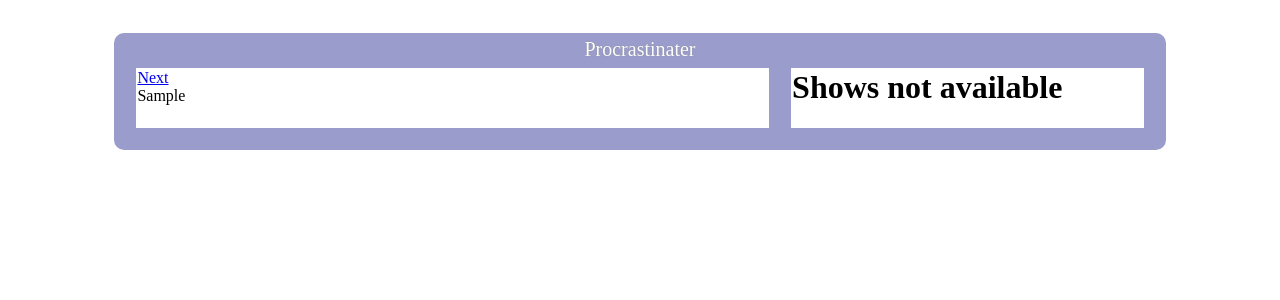
After one commit to tiberiu/procrastinater, a Django app: template web/templates/index.html in a window 1280 px wide. The commit adds this page. Shown: the top 300 px of the page. Run offline with Django 3.2, Linux system fonts and the light colour scheme; the template is opened without the code that fills it: most values are stand-ins (such as "Sample title", 1, 10 or a date in 2020); parts of the project's set-up code (start-up, migrations or seed data) failed here and were passed over.

Commit message:
Similar design to the login page for the index page

```diff
--- a/web/controllers/home.py
+++ /dev/null
@@ -1,6 +0,0 @@
-from django.contrib.auth.decorators import login_required
-from django.http import HttpResponse
-
-@login_required
-def index(request):
-  return HttpResponse("Index Page")
--- a/web/static/css/style.css
+++ b/web/static/css/style.css
@@ -64,3 +64,60 @@
   -moz-border-radius: 5px;
   -webkit-border-radius: 5px;
 }
+
+#wrapper {
+  position: relative;
+  top: 25px;
+  display: block;
+  width: 80%;
+  margin: auto;
+}
+
+/*Small Padding */
+.spd {
+  padding: 5px;
+}
+
+/* Medium Padding */
+.mpd {
+  padding: 10px;
+}
+
+/* Large Padding */
+.lpd {
+  padding: 20px;
+}
+
+/* left float */
+.lf {
+  float: left;
+}
+
+/* right float */
+.rf {
+  float: right;
+}
+
+/* clearfix */
+.cb {
+  clear: both;
+}
+
+.separator {
+  width: 20px;
+  background-color: #9A9CCB;
+}
+
+#main_table {
+  position: relative;
+  border: 2px solid #9A9CCB;
+  width: 100%;
+}
+
+#main_table td {
+  vertical-align: top;
+}
+
+#shows {
+  width: 35%;
+}
--- /dev/null
+++ b/web/templates/index.html
@@ -0,0 +1,24 @@
+{% extends "base.html" %}
+
+{% block content %}
+
+<div id="wrapper" class="blue_box">
+  <div class="logo">Procrastinater</div>
+  <div id="main">
+    <table id="main_table" cellspacing="0">
+      <tr>
+        <td id="entry_stream">
+          <a href="/index/{{ next_id }}">Next</a>
+          <div id="entry">
+            {{ entry_html|safe }}
+          </div>
+        </td>
+        <td class="separator"></td>
+        <td id="shows">
+          <h1>Shows not available</h1>
+        </td>
+      </tr>
+    </table>
+  </div>
+</div>
+{% endblock %}
--- a/web/urls.py
+++ b/web/urls.py
@@ -10,10 +10,9 @@ urlpatterns = patterns('',
 
     (r'^admin/', include(admin.site.urls)),
 
-    (r'^index/$', 'web.controllers.home.index'),
+    (r'^index/(?P<id>\d*)$', 'web.controllers.index.index'),
     (r'^accounts/login/$', 'django.contrib.auth.views.login',
         {'template_name': 'login.html'}),
-    (r'^story/(?P<story_id>\d+)/$', 'web.controllers.story.view'),
     (r'^static/(?P<path>.*)$', 'django.views.static.serve',
         {'document_root': 'web/static'})
 )
```
Also changed, not shown: web/controllers/index.py (added, +25 -0 lines), web/controllers/story.py (deleted, +0 -16 lines).
